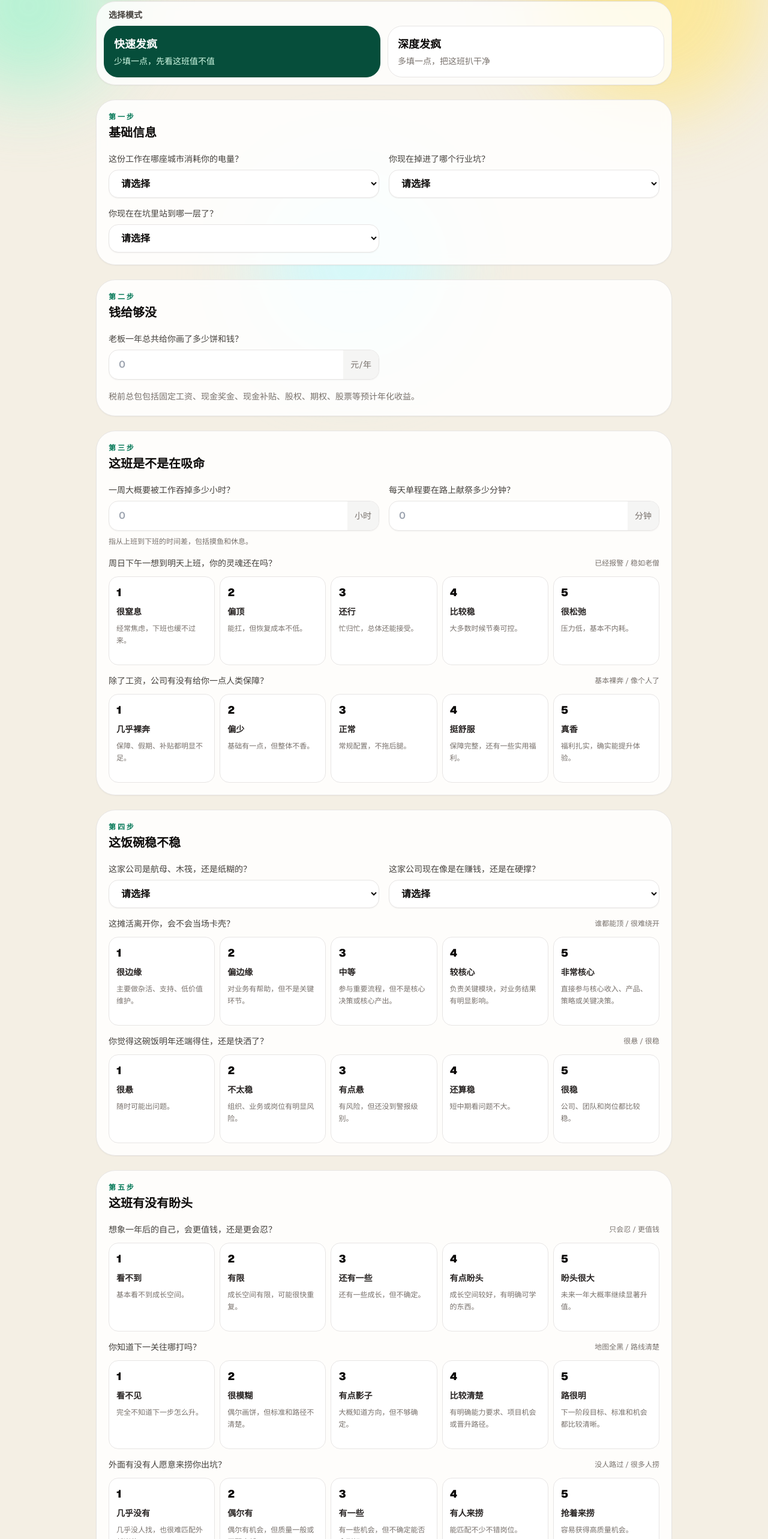
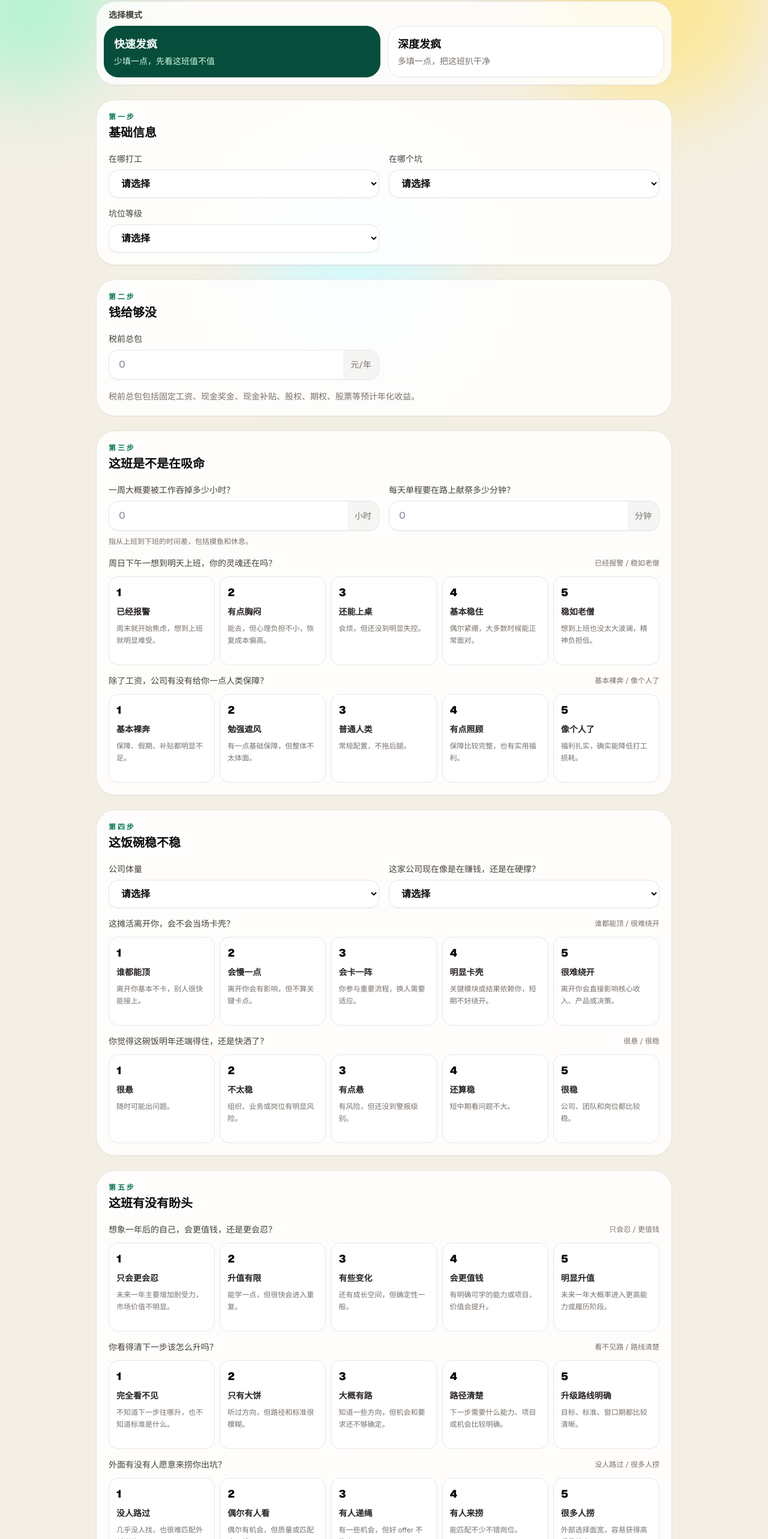
Before and after one commit to Falcom4000/awsome-job-calculator, a Next.js app: page / in a window 1280 px wide. Shown: the part 198-2764 px from the top of the page at 60% size. Built offline with nearby package versions, Linux system fonts and the light colour scheme.

Commit message:
fix text 2

```diff
--- a/components/calculator.tsx
+++ b/components/calculator.tsx
@@ -110,18 +110,18 @@ const genericRatingOptions: RatingOption[] = [
 
 const ratingCopy: Record<RatingCopyKey, RatingOption[]> = {
   stress: [
-    { score: 1, title: "很窒息", description: "经常焦虑，下班也缓不过来。" },
-    { score: 2, title: "偏顶", description: "能扛，但恢复成本不低。" },
-    { score: 3, title: "还行", description: "忙归忙，总体还能接受。" },
-    { score: 4, title: "比较稳", description: "大多数时候节奏可控。" },
-    { score: 5, title: "很松弛", description: "压力低，基本不内耗。" },
+    { score: 1, title: "已经报警", description: "周末就开始焦虑，想到上班就明显难受。" },
+    { score: 2, title: "有点胸闷", description: "能去，但心理负担不小，恢复成本偏高。" },
+    { score: 3, title: "还能上桌", description: "会烦，但还没到明显失控。" },
+    { score: 4, title: "基本稳住", description: "偶尔紧绷，大多数时候能正常面对。" },
+    { score: 5, title: "稳如老僧", description: "想到上班也没太大波澜，精神负担低。" },
   ],
   benefitsLevel: [
-    { score: 1, title: "几乎裸奔", description: "保障、假期、补贴都明显不足。" },
-    { score: 2, title: "偏少", description: "基础有一点，但整体不香。" },
-    { score: 3, title: "正常", description: "常规配置，不拖后腿。" },
-    { score: 4, title: "挺舒服", description: "保障完整，还有一些实用福利。" },
-    { score: 5, title: "真香", description: "福利扎实，确实能提升体验。" },
+    { score: 1, title: "基本裸奔", description: "保障、假期、补贴都明显不足。" },
+    { score: 2, title: "勉强遮风", description: "有一点基础保障，但整体不太体面。" },
+    { score: 3, title: "普通人类", description: "常规配置，不拖后腿。" },
+    { score: 4, title: "有点照顾", description: "保障比较完整，也有实用福利。" },
+    { score: 5, title: "像个人了", description: "福利扎实，确实能降低打工损耗。" },
   ],
   atmosphere: [
     { score: 1, title: "氛围很差", description: "有明显 PUA、甩锅、内斗或不尊重。" },
@@ -166,18 +166,18 @@ const ratingCopy: Record<RatingCopyKey, RatingOption[]> = {
     { score: 5, title: "很稳", description: "公司、团队和岗位都比较稳。" },
   ],
   roleCore: [
-    { score: 1, title: "很边缘", description: "主要做杂活、支持、低价值维护。" },
-    { score: 2, title: "偏边缘", description: "对业务有帮助，但不是关键环节。" },
-    { score: 3, title: "中等", description: "参与重要流程，但不是核心决策或核心产出。" },
-    { score: 4, title: "较核心", description: "负责关键模块，对业务结果有明显影响。" },
-    { score: 5, title: "非常核心", description: "直接参与核心收入、产品、策略或关键决策。" },
+    { score: 1, title: "谁都能顶", description: "离开你基本不卡，别人很快能接上。" },
+    { score: 2, title: "会慢一点", description: "离开你会有影响，但不算关键卡点。" },
+    { score: 3, title: "会卡一阵", description: "你参与重要流程，换人需要适应。" },
+    { score: 4, title: "明显卡壳", description: "关键模块或结果依赖你，短期不好绕开。" },
+    { score: 5, title: "很难绕开", description: "离开你会直接影响核心收入、产品或决策。" },
   ],
   replacementDifficulty: [
-    { score: 1, title: "很容易", description: "岗位标准化强，替换成本很低。" },
-    { score: 2, title: "偏容易", description: "有一定门槛，但外部替代人选较多。" },
-    { score: 3, title: "中等", description: "需要业务熟悉度或经验，但不是不可替代。" },
-    { score: 4, title: "较难", description: "能力、经验或上下文积累有明显壁垒。" },
-    { score: 5, title: "很难", description: "短期很难找到同等产出的人替代。" },
+    { score: 1, title: "一键复制", description: "岗位标准化强，换人成本很低。" },
+    { score: 2, title: "不算难找", description: "有一点门槛，但外部替代人选不少。" },
+    { score: 3, title: "需要适应", description: "要熟悉业务或经验，但不是复制不了。" },
+    { score: 4, title: "不好复制", description: "能力、经验或上下文积累有明显壁垒。" },
+    { score: 5, title: "复制不了", description: "短期很难找到同等产出的人替代。" },
   ],
   criticalResourceControl: [
     { score: 1, title: "纯执行", description: "只接任务，不掌握关键上下文。" },
@@ -194,11 +194,11 @@ const ratingCopy: Record<RatingCopyKey, RatingOption[]> = {
     { score: 5, title: "成长很快", description: "明显进入更高水平或新阶段。" },
   ],
   futureGrowth: [
-    { score: 1, title: "看不到", description: "基本看不到成长空间。" },
-    { score: 2, title: "有限", description: "成长空间有限，可能很快重复。" },
-    { score: 3, title: "还有一些", description: "还有一些成长，但不确定。" },
-    { score: 4, title: "有点盼头", description: "成长空间较好，有明确可学的东西。" },
-    { score: 5, title: "盼头很大", description: "未来一年大概率继续显著升值。" },
+    { score: 1, title: "只会更会忍", description: "未来一年主要增加耐受力，市场价值不明显。" },
+    { score: 2, title: "升值有限", description: "能学一点，但很快会进入重复。" },
+    { score: 3, title: "有些变化", description: "还有成长空间，但确定性一般。" },
+    { score: 4, title: "会更值钱", description: "有明确可学的能力或项目，价值会提升。" },
+    { score: 5, title: "明显升值", description: "未来一年大概率进入更高能力或履历阶段。" },
   ],
   mentoring: [
     { score: 1, title: "没人带", description: "基本靠自己摸索，反馈和指导很少。" },
@@ -208,11 +208,11 @@ const ratingCopy: Record<RatingCopyKey, RatingOption[]> = {
     { score: 5, title: "大佬带飞", description: "身边有高水平的人带，成长速度明显提升。" },
   ],
   promotionClarity: [
-    { score: 1, title: "看不见", description: "完全不知道下一步怎么升。" },
-    { score: 2, title: "很模糊", description: "偶尔画饼，但标准和路径不清楚。" },
-    { score: 3, title: "有点影子", description: "大概知道方向，但不够确定。" },
-    { score: 4, title: "比较清楚", description: "有明确能力要求、项目机会或晋升路径。" },
-    { score: 5, title: "路很明", description: "下一阶段目标、标准和机会都比较清晰。" },
+    { score: 1, title: "完全看不见", description: "不知道下一步往哪升，也不知道标准是什么。" },
+    { score: 2, title: "只有大饼", description: "听过方向，但路径和标准很模糊。" },
+    { score: 3, title: "大概有路", description: "知道一些方向，但机会和要求还不够确定。" },
+    { score: 4, title: "路径清楚", description: "下一步需要什么能力、项目或机会比较明确。" },
+    { score: 5, title: "升级路线明确", description: "目标、标准、窗口期都比较清晰。" },
   ],
   feedbackQuality: [
     { score: 1, title: "没人反馈", description: "做完就完了，基本没人帮你纠偏。" },
@@ -229,32 +229,32 @@ const ratingCopy: Record<RatingCopyKey, RatingOption[]> = {
     { score: 5, title: "复利拉满", description: "每一轮发疯都在抬高你的市场价值。" },
   ],
   resumeValue: [
-    { score: 1, title: "几乎不加分", description: "经历难以对外解释，简历价值弱。" },
-    { score: 2, title: "加分有限", description: "能写一些，但市场识别度不高。" },
-    { score: 3, title: "凑合能写", description: "能支撑基本履历，但亮点不突出。" },
-    { score: 4, title: "能镀点金", description: "有明确成果、指标或难度。" },
-    { score: 5, title: "很能镀金", description: "对外非常好讲，能明显提升市场定价。" },
+    { score: 1, title: "明显加灰", description: "写上去也难解释价值，甚至显得经历发散。" },
+    { score: 2, title: "灰多金少", description: "能写一点，但亮点和市场识别度都偏弱。" },
+    { score: 3, title: "不脏不亮", description: "能支撑基本履历，但不算醒目。" },
+    { score: 4, title: "能镀点金", description: "有明确成果、指标或难度，写出来有加分。" },
+    { score: 5, title: "镀金明显", description: "对外很好讲，能明显提升市场定价。" },
   ],
   externalOpportunities: [
-    { score: 1, title: "几乎没有", description: "几乎没人找，也很难匹配外部岗位。" },
-    { score: 2, title: "偶尔有", description: "偶尔有机会，但质量一般或匹配度低。" },
-    { score: 3, title: "有一些", description: "有一些机会，但不确定能否拿到好 offer。" },
+    { score: 1, title: "没人路过", description: "几乎没人找，也很难匹配外部岗位。" },
+    { score: 2, title: "偶尔有人看", description: "偶尔有机会，但质量或匹配度一般。" },
+    { score: 3, title: "有人递绳", description: "有一些机会，但好 offer 不确定。" },
     { score: 4, title: "有人来捞", description: "能匹配不少不错岗位。" },
-    { score: 5, title: "抢着来捞", description: "容易获得高质量机会。" },
+    { score: 5, title: "很多人捞", description: "外部选择面宽，容易获得高质量机会。" },
   ],
   jdMatch: [
-    { score: 1, title: "很低", description: "外部 JD 关键要求大多不匹配。" },
-    { score: 2, title: "偏低", description: "能匹配少量要求，但短板明显。" },
-    { score: 3, title: "凑合能投", description: "能匹配常见要求，但优势不突出。" },
-    { score: 4, title: "挺能打", description: "能匹配多数目标岗位要求。" },
-    { score: 5, title: "高度对口", description: "与目标岗位高度契合，竞争力明确。" },
+    { score: 1, title: "完全不像", description: "目标岗位关键要求大多对不上。" },
+    { score: 2, title: "有点牵强", description: "能蹭上一些要求，但短板明显。" },
+    { score: 3, title: "勉强像", description: "常见要求能对上，优势还不突出。" },
+    { score: 4, title: "挺像自己人", description: "多数目标岗位要求都能匹配。" },
+    { score: 5, title: "很对口", description: "和目标岗位高度契合，竞争力明确。" },
   ],
   projectExplainability: [
-    { score: 1, title: "看不懂", description: "成果太内部，外面很难理解价值。" },
-    { score: 2, title: "有点费劲", description: "能解释，但需要很多背景铺垫。" },
-    { score: 3, title: "基本能懂", description: "外部能听懂大概价值，但亮点不够尖。" },
-    { score: 4, title: "挺好懂", description: "成果、指标和难度都比较容易讲清。" },
-    { score: 5, title: "一听就懂", description: "外部很容易理解价值，也容易认可含金量。" },
+    { score: 1, title: "像黑话", description: "成果太内部，外面很难理解价值。" },
+    { score: 2, title: "得铺半天", description: "能解释，但需要很多背景铺垫。" },
+    { score: 3, title: "大概能懂", description: "外部能听懂大概价值，但亮点不够尖。" },
+    { score: 4, title: "挺好讲", description: "成果、指标和难度都比较容易讲清。" },
+    { score: 5, title: "一眼懂", description: "外部很容易理解价值，也容易认可含金量。" },
   ],
   companyTransferability: [
     { score: 1, title: "很弱", description: "强依赖当前公司上下文，换公司价值下降明显。" },
@@ -271,32 +271,32 @@ const ratingCopy: Record<RatingCopyKey, RatingOption[]> = {
     { score: 5, title: "很能打", description: "能力跨行业通用，选择面很宽。" },
   ],
   longTermFit: [
-    { score: 1, title: "明显不适合", description: "明显不喜欢，不适合长期做。" },
-    { score: 2, title: "不太喜欢", description: "不太喜欢，经常内耗。" },
-    { score: 3, title: "凑合能过", description: "不讨厌但也谈不上喜欢。" },
-    { score: 4, title: "挺合", description: "比较喜欢，适合当前阶段。" },
-    { score: 5, title: "很合", description: "很喜欢，也愿意长期投入。" },
+    { score: 1, title: "明显不合", description: "和你的长期方向明显冲突，越做越偏。" },
+    { score: 2, title: "有点偏路", description: "能做，但和长期目标关系不大。" },
+    { score: 3, title: "暂时能接", description: "不算冲突，但也不是特别顺路。" },
+    { score: 4, title: "比较合", description: "和当前阶段、长期方向比较匹配。" },
+    { score: 5, title: "很匹配", description: "明显服务于你的长期路线，值得投入。" },
   ],
   industryLove: [
-    { score: 1, title: "明显不喜欢", description: "对行业缺乏认同，长期做会消耗。" },
-    { score: 2, title: "不太喜欢", description: "能做，但兴趣和认同感偏弱。" },
-    { score: 3, title: "凑合", description: "不排斥，但也没有明显热情。" },
-    { score: 4, title: "比较喜欢", description: "认可行业，愿意继续积累。" },
-    { score: 5, title: "很喜欢", description: "高度认同行业，愿意长期投入。" },
+    { score: 1, title: "很断电", description: "对行业缺乏认同，长期做会消耗。" },
+    { score: 2, title: "有点没电", description: "能做，但兴趣和认同感偏弱。" },
+    { score: 3, title: "电量一般", description: "不排斥，但也没有明显热情。" },
+    { score: 4, title: "挺来电", description: "认可行业，愿意继续积累。" },
+    { score: 5, title: "很有电", description: "高度认同行业，愿意长期投入。" },
   ],
   contentLove: [
-    { score: 1, title: "明显不喜欢", description: "工作内容让人排斥或持续内耗。" },
-    { score: 2, title: "不太喜欢", description: "能完成，但经常缺乏动力。" },
-    { score: 3, title: "凑合", description: "不讨厌，但也没有明显兴趣。" },
-    { score: 4, title: "比较喜欢", description: "大部分内容适合自己。" },
-    { score: 5, title: "很喜欢", description: "内容本身有吸引力，愿意持续钻研。" },
+    { score: 1, title: "想立刻关机", description: "工作内容让人排斥或持续内耗。" },
+    { score: 2, title: "不太想开", description: "能完成，但经常缺乏动力。" },
+    { score: 3, title: "勉强能开", description: "不讨厌，但也没有明显兴趣。" },
+    { score: 4, title: "愿意开干", description: "大部分内容适合自己。" },
+    { score: 5, title: "主动上头", description: "内容本身有吸引力，愿意持续钻研。" },
   ],
   extraLearningWillingness: [
-    { score: 1, title: "不愿意", description: "完全不想为这条路额外投入。" },
-    { score: 2, title: "偏低", description: "只有被动需要时才会学习。" },
-    { score: 3, title: "一般", description: "愿意做必要学习，但主动性有限。" },
-    { score: 4, title: "较愿意", description: "愿意持续补能力、做积累。" },
-    { score: 5, title: "很愿意", description: "愿意长期主动投入，形成复利。" },
+    { score: 1, title: "只想下线", description: "完全不想为这条路额外投入。" },
+    { score: 2, title: "被动上线", description: "只有被要求时才会学习。" },
+    { score: 3, title: "必要时练", description: "愿意做必要学习，但主动性有限。" },
+    { score: 4, title: "愿意加练", description: "愿意持续补能力、做积累。" },
+    { score: 5, title: "主动刷熟练度", description: "愿意长期主动投入，形成复利。" },
   ],
   valueRecognition: [
     { score: 1, title: "隐形牛马", description: "活干了很多，但像没在组织里出现过。" },
@@ -780,19 +780,19 @@ export default function JobCalculator() {
 
           <Section eyebrow="第一步" title="基础信息">
             <SelectField
-              label="这份工作在哪座城市消耗你的电量？"
+              label="在哪打工"
               options={Object.entries(cityBenchmarks).map(([value, item]) => ({ value: value as CityKey, label: item.label }))}
               value={inputs.city}
               onChange={(value) => setValue("city", value)}
             />
             <SelectField
-              label="你现在掉进了哪个行业坑？"
+              label="在哪个坑"
               options={Object.entries(industryBenchmarks).map(([value, item]) => ({ value: value as IndustryKey, label: item.label }))}
               value={inputs.industry}
               onChange={(value) => setValue("industry", value)}
             />
             <SelectField<JobLevelInput>
-              label="你现在在坑里站到哪一层了？"
+              label="坑位等级"
               options={jobLevelOptions}
               value={inputs.jobLevel}
               onChange={(value) => setValue("jobLevel", value)}
@@ -800,21 +800,21 @@ export default function JobCalculator() {
             {inputs.mode === "detailed" ? (
               <>
                 <SelectField
-                  label="你带着什么学历 buff 下副本？"
+                  label="学历 buff"
                   options={educationOptions.map((item) => ({ value: item, label: item }))}
                   value={inputs.education}
                   onChange={(value) => setValue("education", value)}
                 />
-                <NumberField label="你的职场血条已经用了多少岁？" suffix="岁" value={inputs.age} onChange={(value) => setValue("age", value)} />
-                <NumberField label="你已经在工位上修炼了几年？" suffix="年" value={inputs.experienceYears} onChange={(value) => setValue("experienceYears", value)} />
+                <NumberField label="打工人年龄" suffix="岁" value={inputs.age} onChange={(value) => setValue("age", value)} />
+                <NumberField label="打工年限" suffix="年" value={inputs.experienceYears} onChange={(value) => setValue("experienceYears", value)} />
                 <SelectField
-                  label="你每天主要被哪类活按住？"
+                  label="具体坑位"
                   options={Object.entries(roleBenchmarks).map(([value, item]) => ({ value: value as RoleKey, label: item.label }))}
                   value={inputs.role}
                   onChange={(value) => setValue("role", value)}
                 />
                 <SelectField<EnterpriseNatureInput>
-                  label="这家公司是哪种江湖门派？"
+                  label="公司段位"
                   options={enterpriseNatureOptions}
                   value={inputs.enterpriseNature}
                   onChange={(value) => setValue("enterpriseNature", value)}
@@ -825,14 +825,14 @@ export default function JobCalculator() {
 
           <Section eyebrow="第二步" title="钱给够没">
             <NumberField
-              label={inputs.mode === "detailed" ? "老板一年实际往你卡里砸多少现金？" : "老板一年总共给你画了多少饼和钱？"}
+              label={inputs.mode === "detailed" ? "税前总包：现金部分" : "税前总包"}
               suffix="元/年"
               value={inputs.annualCashIncome}
               onChange={(value) => setValue("annualCashIncome", value)}
             />
             {inputs.mode === "detailed" ? (
               <NumberField
-                label="股票期权这些远方的大饼，一年先按多少算？"
+                label="税前总包：股权/期权年化"
                 suffix="元/年"
                 value={inputs.annualEquityIncome}
                 onChange={(value) => setValue("annualEquityIncome", value)}
@@ -905,7 +905,7 @@ export default function JobCalculator() {
 
           <Section eyebrow="第四步" title="这饭碗稳不稳">
             <SelectField<CompanySize>
-              label="这家公司是航母、木筏，还是纸糊的？"
+              label="公司体量"
               options={[
                 { value: "large", label: "大公司" },
                 { value: "medium", label: "中型公司" },
@@ -984,7 +984,7 @@ export default function JobCalculator() {
               <>
                 <RatingField label="回头看过去半年，你是升级了，还是只是老了？" low="只是老了" high="明显升级" copyKey="pastGrowth" value={inputs.pastGrowth} onChange={(value) => setValue("pastGrowth", value)} />
                 <RatingField label="想象一年后的自己，会更值钱，还是更会忍？" low="只会忍" high="更值钱" copyKey="futureGrowth" value={inputs.futureGrowth} onChange={(value) => setValue("futureGrowth", value)} />
-                <RatingField label="你知道下一关往哪打吗？" low="地图全黑" high="路线清楚" copyKey="promotionClarity" value={inputs.promotionClarity} onChange={(value) => setValue("promotionClarity", value)} />
+                <RatingField label="你看得清下一步该怎么升吗？" low="看不见路" high="路线清楚" copyKey="promotionClarity" value={inputs.promotionClarity} onChange={(value) => setValue("promotionClarity", value)} />
                 <RatingField label="身边有没有人能把你从坑里往上拽一把？" low="没人管" high="有人带飞" copyKey="mentoring" value={inputs.mentoring} onChange={(value) => setValue("mentoring", value)} />
                 <RatingField label="你做完事之后，收到的是反馈还是空气？" low="全是空气" high="反馈很准" copyKey="feedbackQuality" value={inputs.feedbackQuality} onChange={(value) => setValue("feedbackQuality", value)} />
                 <RatingField label="你现在做的事，是资产，还是一次性燃料？" low="烧完就没" high="越烧越值钱" copyKey="compoundingValue" value={inputs.compoundingValue} onChange={(value) => setValue("compoundingValue", value)} />
@@ -992,9 +992,9 @@ export default function JobCalculator() {
             ) : (
               <>
                 <RatingField label="想象一年后的自己，会更值钱，还是更会忍？" low="只会忍" high="更值钱" copyKey="futureGrowth" value={inputs.futureGrowth} onChange={(value) => setValue("futureGrowth", value)} />
-                <RatingField label="你知道下一关往哪打吗？" low="地图全黑" high="路线清楚" copyKey="promotionClarity" value={inputs.promotionClarity} onChange={(value) => setValue("promotionClarity", value)} />
+                <RatingField label="你看得清下一步该怎么升吗？" low="看不见路" high="路线清楚" copyKey="promotionClarity" value={inputs.promotionClarity} onChange={(value) => setValue("promotionClarity", value)} />
                 <RatingField label="外面有没有人愿意来捞你出坑？" low="没人路过" high="很多人捞" copyKey="externalOpportunities" value={inputs.externalOpportunities} onChange={(value) => setValue("externalOpportunities", value)} />
-                <RatingField label="这份工作是在送你去目的地，还是带你绕远路？" low="越走越偏" high="正好顺路" copyKey="longTermFit" value={inputs.longTermFit} onChange={(value) => setValue("longTermFit", value)} />
+                <RatingField label="长期路线合不合" low="不适合" high="很匹配" copyKey="longTermFit" value={inputs.longTermFit} onChange={(value) => setValue("longTermFit", value)} />
                 <RatingField label="每天做这些事，你是愿意打开电脑，还是想立刻关机？" low="想关机" high="愿意开干" copyKey="contentLove" value={inputs.contentLove} onChange={(value) => setValue("contentLove", value)} />
               </>
             )}
@@ -1020,7 +1020,7 @@ export default function JobCalculator() {
 
           {inputs.mode === "detailed" ? (
             <Section eyebrow="第七步" title="你和这班八字合不合">
-              <RatingField label="这份工作是在送你去目的地，还是带你绕远路？" low="越走越偏" high="正好顺路" copyKey="longTermFit" value={inputs.longTermFit} onChange={(value) => setValue("longTermFit", value)} />
+              <RatingField label="长期路线合不合" low="不适合" high="很匹配" copyKey="longTermFit" value={inputs.longTermFit} onChange={(value) => setValue("longTermFit", value)} />
               <RatingField label="这个行业让你有电，还是让你断电？" low="很断电" high="挺来电" copyKey="industryLove" value={inputs.industryLove} onChange={(value) => setValue("industryLove", value)} />
               <RatingField label="每天做这些事，你是愿意打开电脑，还是想立刻关机？" low="想关机" high="愿意开干" copyKey="contentLove" value={inputs.contentLove} onChange={(value) => setValue("contentLove", value)} />
               <RatingField label="为了这条路，你会主动加练，还是只想下线？" low="只想下线" high="愿意加练" copyKey="extraLearningWillingness" value={inputs.extraLearningWillingness} onChange={(value) => setValue("extraLearningWillingness", value)} />
```
